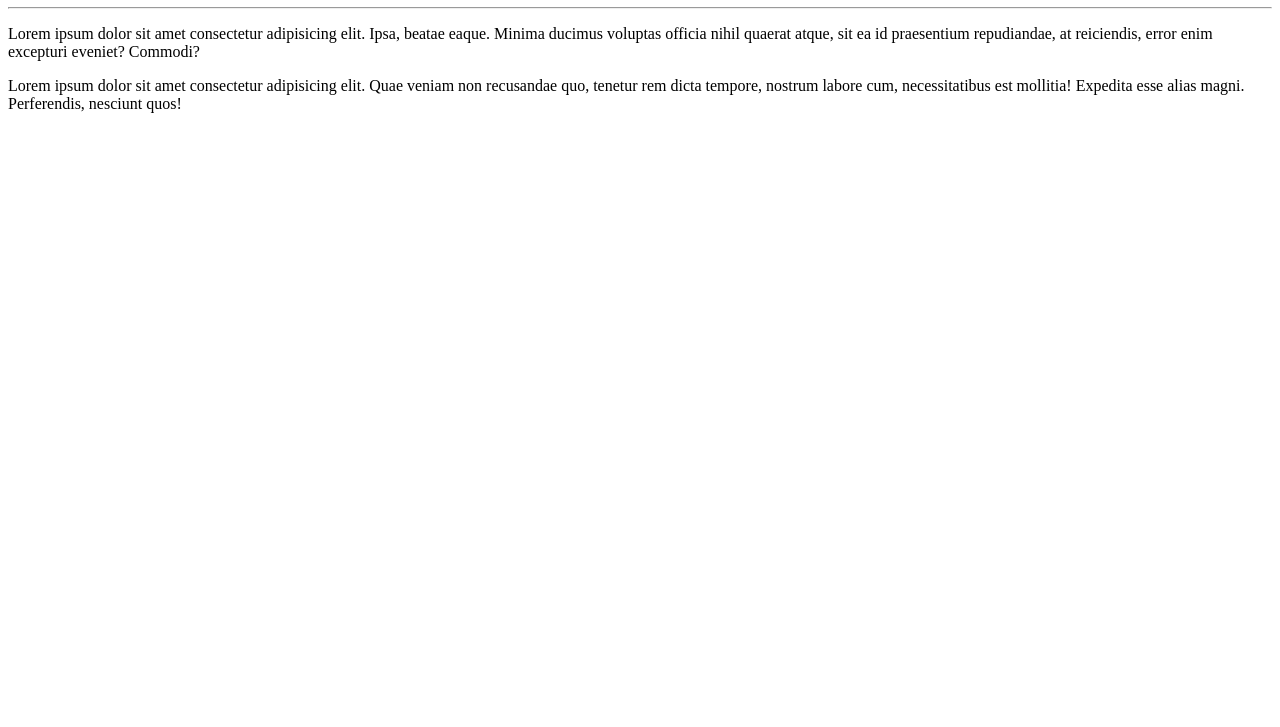
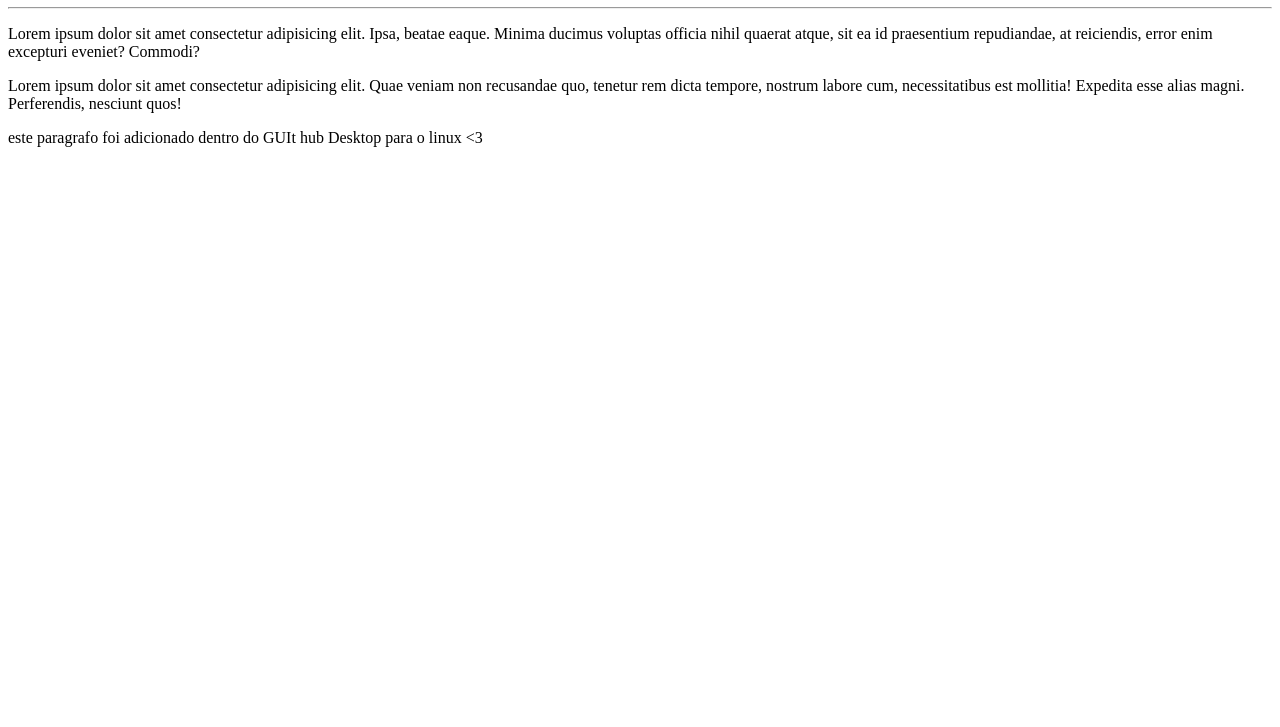
Before and after one commit to soaresnoel03/Ol--Mundo, a plain HTML site: page index.html in a window 1280 px wide. Shown: the part 73-800 px from the top of the page. Drawn offline with Linux system fonts and the light colour scheme.

Commit message:
mudeii o arquivo

```diff
--- a/index.html
+++ b/index.html
@@ -11,5 +11,6 @@
     <p>Lorem ipsum dolor sit amet consectetur adipisicing elit. Ipsa, beatae eaque. Minima ducimus voluptas officia nihil quaerat atque, sit ea id praesentium repudiandae, at reiciendis, error enim excepturi eveniet? Commodi?</p>
 
     <p>Lorem ipsum dolor sit amet consectetur adipisicing elit. Quae veniam non recusandae quo, tenetur rem dicta tempore, nostrum labore cum, necessitatibus est mollitia! Expedita esse alias magni. Perferendis, nesciunt quos!</p>
+    <p>este paragrafo foi adicionado dentro do GUIt hub Desktop para o linux  &lt;3</p>
 </body>
 </html>
```
